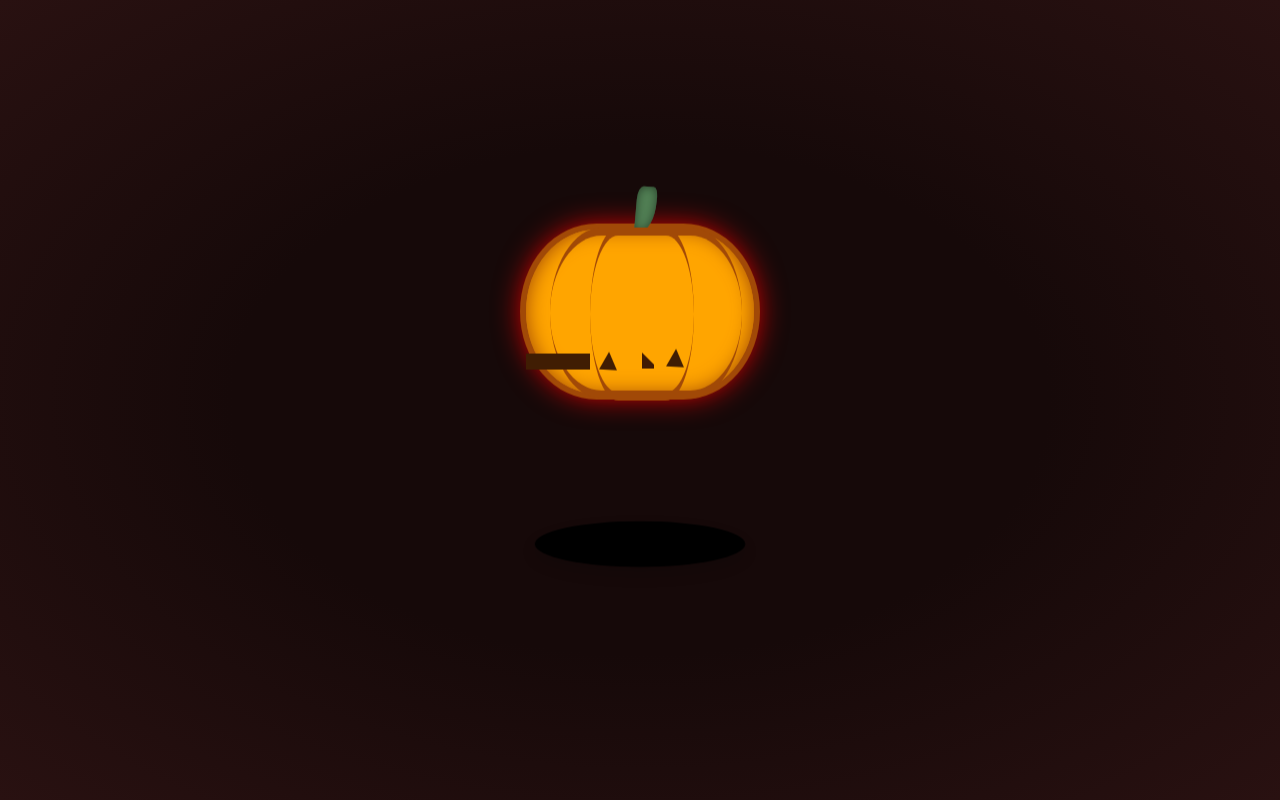
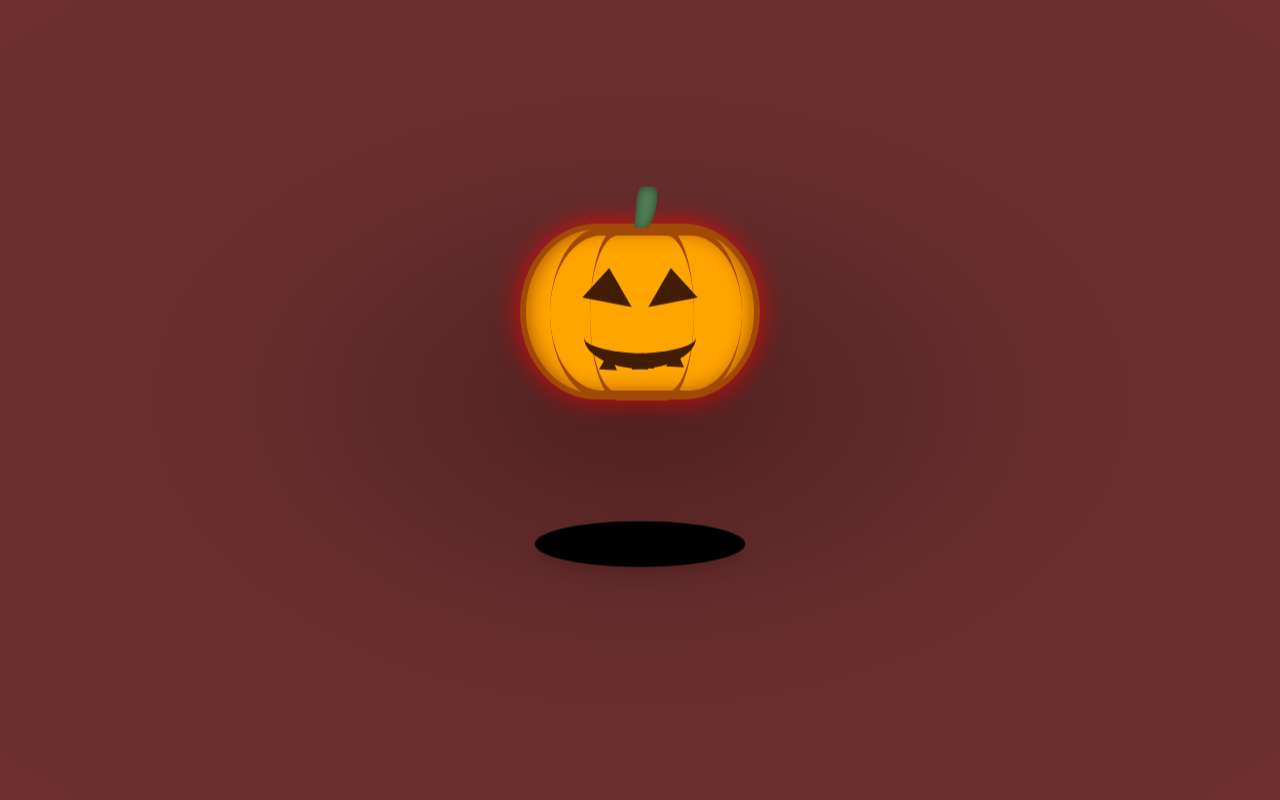
Before and after one commit to ashleec13/halloweenPumpkin, a plain HTML site: page index.html in a window 1280 px wide. Drawn offline with nearby package versions, Linux system fonts and the light colour scheme.

Commit message:
changed to edge

```diff
--- a/style.css
+++ b/style.css
@@ -1,7 +1,7 @@
 html,body{
     width: 100%;
     height: 100%;
-    background: radial-gradient(ellipse at center, #160909 0%,#160909 45%,#291111 100%);
+    background: radial-gradient(ellipse at center, #502020 0%,#682e2e 45%,#6d2f2f 100%);
     display: flex;
     justify-content: center;
     align-items: center;
@@ -73,52 +73,49 @@ html,body{
     top: 2.8em;
   }
 
-.pumpkin .eye .right{
+  .pumpkin .eye.right {
     right: 3.7em;
     transform: rotate(30deg);
     border-bottom: 2.1em solid transparent;
-    border-left: 2.4em solid #401b03;
-
+    border-left: 2.4em solid #401d03;
   }
 
-.pumpkin .eye .left{
+  .pumpkin .eye.left {
     left: 3.7em;
     transform: rotate(-30deg);
     border-bottom: 2.1em solid transparent;
     border-right: 2.4em solid #401d03;
   }
 
-.pumpkin .mouth{
-    border-bottom: 1em solid #401d03;
-    position: absolute;
+  .pumpkin .mouth {
     width: 4em;
     height: 2em;
+    position: absolute;
     bottom: 1.5em;
+    border-bottom: 1em solid #401d03;
   }
 
-.pumpkin .mouth .right{
+  .pumpkin .mouth.right {
     right: 3.6em;
     border-radius: 0 0 100% 0;
   }
 
-.pumpkin .mouth .left{
+  .pumpkin .mouth.left {
     left: 3.6em;
     border-radius: 0 0 0 100%;
   }
-
-.pumpkin .teeth{
-    border-left: 0.8em solid #401b03;
-    border-bottom: 0 solid transparent;
-    border-top: 0.8em solid transparent;
+  .pumpkin .teeth {
     width: 0.5em;
     height: 1em;
     position: absolute;
     top: 7.7em;
     left: 7.25em;
+    border-top: 0.8em solid transparent;
+    border-bottom: 0em solid transparent;
+    border-left: 0.8em solid #401d03;
   }
 
-.pumpkin .teeth:before,
-.pumpkin .teeth:after{
+  .pumpkin .teeth:before, .pumpkin .teeth:after {
     content: "";
     display: block;
     position: absolute;
@@ -127,7 +124,7 @@ html,body{
     border-top: 0.8em solid transparent;
   }
 
-.pumpkin .teeth:before{
+  .pumpkin .teeth:before {
     right: 2.2em;
     top: -0.65em;
     transform: rotate(30deg);
@@ -135,9 +132,9 @@ html,body{
     border-left: 1em solid #401d03;
   }
 
-.pumpkin .teeth:after{
+  .pumpkin .teeth:after {
     left: 1em;
-    top: -.85em;
+    top: -0.85em;
     transform: rotate(30deg);
     border-bottom: 0.5em solid transparent;
     border-left: 1em solid #401d03;
@@ -171,3 +168,9 @@ html,body{
 
     }
 }
+
+/* ADDIONAL STUFF ADDED */
+
+.pumpkin:hover {
+  background: pink;
+}
```
Lines whose indentation alone changed are shown as unchanged.
